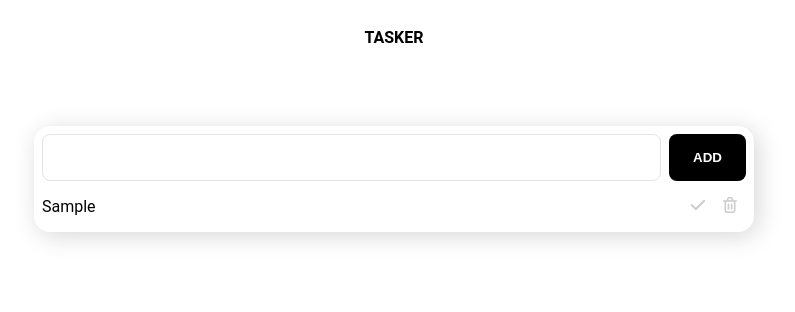
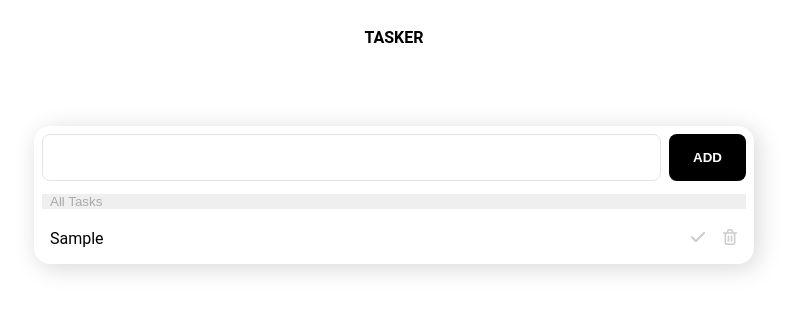
Before and after one commit to j0lib0is/Deployment-Project, a React (Create React App) app: page / in a window 1280 px wide. Both pictures are taken after typing "Sample" into the empty fields and a click on the button "ADD". Shown: the top 312 px of the page, without its empty margins (246-1041 px from the left). Built offline with nearby package versions, Linux system fonts and the light colour scheme.

Commit message:
added a status filter

```diff
--- a/src/App.css
+++ b/src/App.css
@@ -213,6 +213,7 @@ nav .logo {
 }
 .taskDiv li {
 	flex: 1;
+	padding: 0px 8px;
 }
 .completeButton,
 .deleteButton {
@@ -235,6 +236,10 @@ nav .logo {
 }
 
 /*Filter Styles*/
+.filterWrapper {
+	width: 100%;
+	margin-top: 8px;
+}
 select {
 	-webkit-appearance: none;
 	-moz-appearance: none;
@@ -243,6 +248,7 @@ select {
 	box-shadow: none;
 	border: none;
 	width: 100%;
+	padding: 0px 8px;
 	cursor: pointer;
 	color: #aaa;
 }
--- a/src/App.js
+++ b/src/App.js
@@ -4,25 +4,15 @@ import './App.css';
 // Components
 import AddTask from './components/AddTask';
 import TaskList from './components/TaskList';
+import StatusFilter from './components/StatusFilter';
 
 function App() {
   // State
   const [taskList, setTaskList] = useState([]);
-  // const [completedTasks, setCompletedTasks] = useState([]);
+  const [shownTasks, setShownTasks] = useState([]);
+  const [status, setStatus] = useState('all');
 
-  // Local Functions
-  useEffect(() => {
-    getLocalTasks();
-  }, []);
-
-  useEffect(() => {
-    saveTasksLocally();
-  }, [taskList]);
-
-  const saveTasksLocally = () => {
-    localStorage.setItem('tasks', JSON.stringify(taskList));
-  }
-
+  // Get Tasks from Local Storage
   const getLocalTasks = () => {
     if (localStorage.getItem('tasks') === null) {
       localStorage.setItem('tasks', JSON.stringify([]));
@@ -31,6 +21,38 @@ function App() {
       setTaskList(localTasks);
     }
   }
+
+  useEffect(() => {
+    getLocalTasks();
+  }, []);
+
+  // Save Tasks to Local Storage
+  const saveTasksLocally = () => {
+    localStorage.setItem('tasks', JSON.stringify(taskList));
+  }
+
+  useEffect(() => {
+    saveTasksLocally();
+  }, [taskList]);
+
+  // Filter Tasks by Status
+  const filterByStatus = () => {
+    switch(status) {
+      case 'complete':
+        setShownTasks(taskList.filter(task => task.complete === true));
+        break;
+      case 'incomplete':
+        setShownTasks(taskList.filter(task => task.complete === false));
+        break;
+      default:
+        setShownTasks(taskList);
+        break;
+    }
+  }
+
+  useEffect(() => {
+    filterByStatus();
+  }, [taskList, status]);
 
   // DOM
   return (
@@ -42,8 +64,9 @@ function App() {
       </header>
       <section>
         <div className='container'>
-          <AddTask taskList={taskList} setTaskList={setTaskList}/>
-          <TaskList taskList={taskList} setTaskList={setTaskList}/>
+          <AddTask taskList={taskList} setTaskList={setTaskList} />
+          {taskList.length === 0 ? '' : <StatusFilter setStatus={setStatus} />}
+          <TaskList shownTasks={shownTasks} setTaskList={setTaskList} />
         </div>
       </section>
     </div>
--- a/src/components/AddTask.js
+++ b/src/components/AddTask.js
@@ -6,27 +6,21 @@ const AddTask = (props) => {
   const { taskList, setTaskList } = props;
 
   // State
-  const [task, setTask] = useState({
-    name: '',
-    complete: false,
-  });
+  const [input, setInput] = useState('');
 
   // Local Functions
   const handleChange = e => {
-    setTask({
-      ...task,
-      [e.target.name]: e.target.value
-    });
+    setInput(e.target.value);
   }
 
   const handleSubmit = e => {
     e.preventDefault();
-    setTaskList([...taskList, task]);
-    setTask({
-      ...task,
-      name: '',
+    setTaskList([...taskList, {
+      name: input,
       complete: false,
-    });
+      id: Math.random() * 1000
+    }]);
+    setInput('');
   }
 
   // Return
@@ -35,7 +29,7 @@ const AddTask = (props) => {
       <input
         type='text'
         name='name'
-        value={task.name}
+        value={input}
         onChange={handleChange}
         className='taskInput'
       />
--- /dev/null
+++ b/src/components/StatusFilter.js
@@ -0,0 +1,25 @@
+import React from 'react';
+
+const StatusFilter = (props) => {
+
+	// Destructure Props
+	const { setStatus } = props;
+
+	// Local Functions
+	const handleStatus = e => {
+		setStatus(e.target.value);
+	}
+
+	// Return
+	return(
+		<div className='filterWrapper'>
+			<select onChange={handleStatus} className='statusFilter'>
+				<option value='all'>All Tasks</option>
+				<option value='complete'>Completed Tasks</option>
+				<option value='incomplete'>Incomplete Tasks</option>
+			</select>
+		</div>
+	);
+}
+
+export default StatusFilter;
--- a/src/components/Task.js
+++ b/src/components/Task.js
@@ -1,4 +1,4 @@
-import React, { useState } from 'react';
+import React from 'react';
 
 // Assets
 import completeIcon from '../Assets/complete.svg';
@@ -7,27 +7,29 @@ import deleteIcon from '../Assets/delete.svg';
 const Task = (props) => {
 
 	// Destructure Props
-	const { taskList, task, setTaskList } = props;
-
-	// State
-	const [taskState, setTaskState] = useState(task);
+	const { shownTasks, task, setTaskList } = props;
 
 	// Local Functions
 	const handleComplete = () => {
-		setTaskState({
-			...taskState,
-			complete: true
-		});
+		setTaskList(shownTasks.map(item => {
+			if (item.id === task.id) {
+				return {
+					...item,
+					complete: !item.complete
+				}
+			};
+			return item;
+		}));
 	}
 
 	const handleDelete = () => {
-    	setTaskList(taskList.filter(item => item !== task));
+    	setTaskList(shownTasks.filter(item => item !== task));
 	}
 
 	// Return
 	return (
 		<div className='taskDiv'>
-			<li className={'taskItem ' + (taskState.complete ? 'done' : '')}>{task.name}</li>
+			<li className={'taskItem ' + (task.complete ? 'done' : '')}>{task.name}</li>
 			<button onClick={handleComplete} className='completeButton'>
 				<img src={completeIcon} alt='check mark icon'/>
 			</button>
--- a/src/components/TaskList.js
+++ b/src/components/TaskList.js
@@ -7,16 +7,16 @@ import EmptyState from './EmptyState';
 const TaskList = (props) => {
 
 	// Destructure Props
-	const { taskList, setTaskList, deleteTask } = props;
+	const { shownTasks, setTaskList } = props;
 
 	// Return
 	return (
 		<div className='taskList'>
-			{taskList.length === 0
+			{shownTasks.length === 0
 				? <EmptyState/>
 				: <ul className='taskList'>
-					{taskList.map((task) => {
-						return <Task taskList={taskList} task={task} setTaskList={setTaskList} key={task.name}/>;
+					{shownTasks.map((task) => {
+						return <Task shownTasks={shownTasks} task={task} setTaskList={setTaskList} key={task.id}/>;
 					})}
 				</ul>
 			}
```
